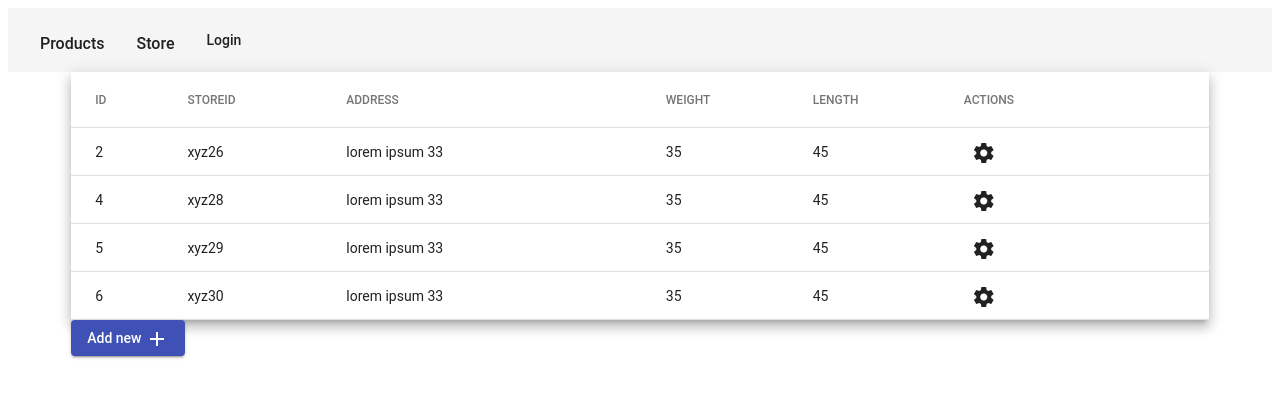
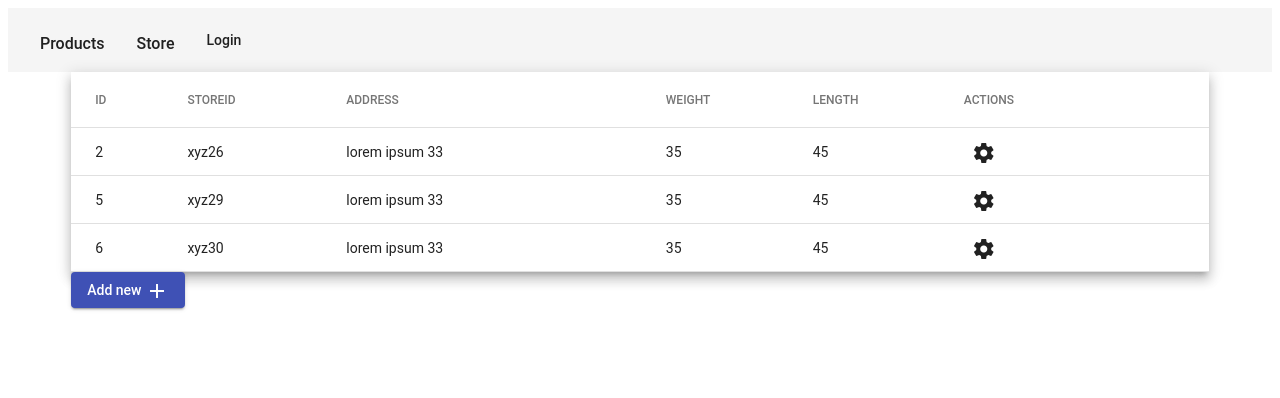
Before and after one commit to SanyiToth/warehouse, an Angular app: page /stores in a window 1280 px wide. Shown: the top 398 px of the page. Built offline with nearby package versions, Linux system fonts and the light colour scheme; data requests are answered from the project's data file.

Commit message:
refactor

```diff
--- a/mock/db.json
+++ b/mock/db.json
@@ -53,13 +53,6 @@
       "length": 45
     },
     {
-      "id": 4,
-      "storeId": "xyz28",
-      "address": "lorem ipsum 33",
-      "weight": 35,
-      "length": 45
-    },
-    {
       "id": 5,
       "storeId": "xyz29",
       "address": "lorem ipsum 33",
--- a/src/app/feature/products/products-container/products-container.component.ts
+++ b/src/app/feature/products/products-container/products-container.component.ts
@@ -23,7 +23,7 @@ export class ProductsContainerComponent implements OnInit {
     this.products = this.route.snapshot.data.products;
   }
 
-  getDeletedElement($event: any) {
+  getDeletedElement($event: Product | Store) {
     this.deletedElement = $event;
     this.productsService.deleteProduct(this.deletedElement.id)
       .pipe(
--- a/src/app/feature/stores/stores-container/stores-container.component.ts
+++ b/src/app/feature/stores/stores-container/stores-container.component.ts
@@ -22,7 +22,7 @@ export class StoresContainerComponent implements OnInit {
     this.stores = this.route.snapshot.data.stores;
   }
 
-  getDeletedElement($event: any) {
+  getDeletedElement($event: Product | Store) {
     this.deletedElement = $event;
     this.storesService.deleteStore(this.deletedElement.id)
       .pipe(
@@ -30,7 +30,6 @@ export class StoresContainerComponent implements OnInit {
       .subscribe(stores => {
           this.stores = stores;
         }, errorMsg => {
-
         }
       )
   }
```
